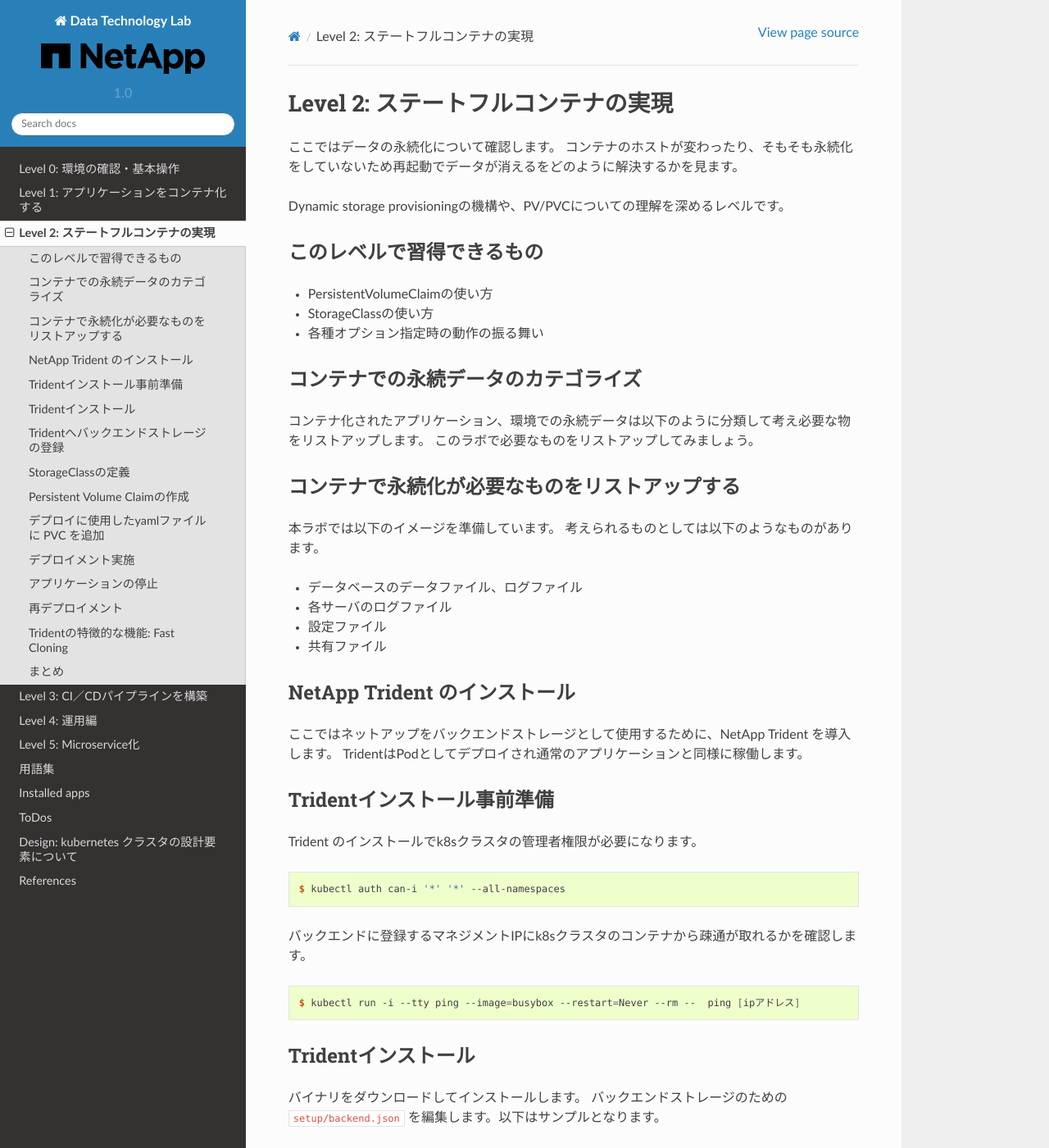
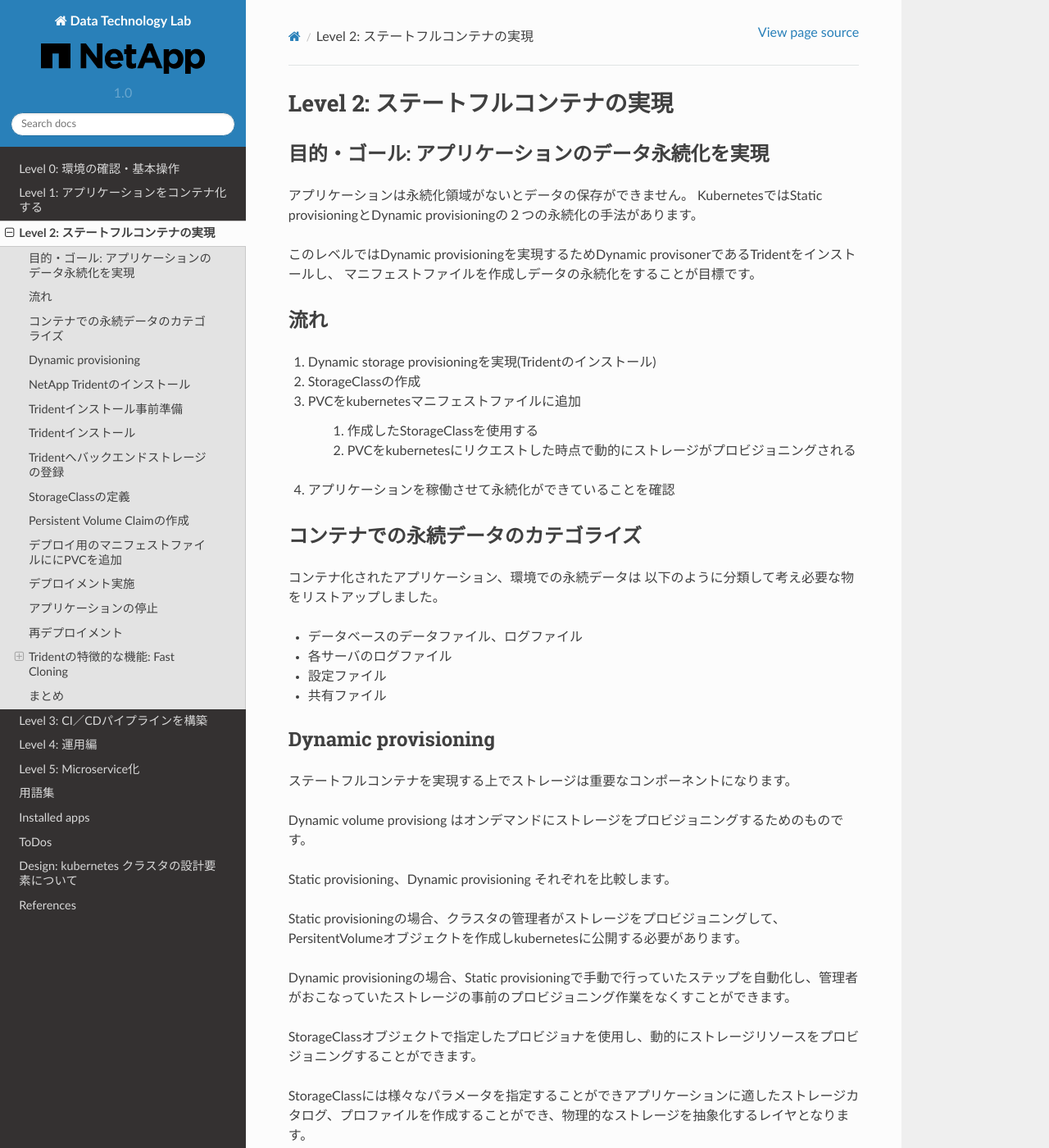
Before and after one commit to NetAppJpTechTeam/NetAppDigitalTransformationLab, a Sphinx documentation site: the page built from docs/source/Level2/index.rst, in a window 1280 px wide and 1400 px high. Shown: the whole window at 82% size. Built offline with Sphinx 7.4.7 and the Read the Docs theme 2.0.0, drawn with Linux system fonts in a browser that asks for light colours; some of the changed text lies outside the part shown.

Commit message:
Revised whole document and add objectives, goal and flow.

```diff
--- a/docs/source/Level2/index.rst
+++ b/docs/source/Level2/index.rst
@@ -2,39 +2,65 @@
 Level 2: ステートフルコンテナの実現
 ==============================================================
 
-ここではデータの永続化について確認します。
-コンテナのホストが変わったり、そもそも永続化をしていないため再起動でデータが消えるをどのように解決するかを見ます。
 
-Dynamic storage provisioningの機構や、PV/PVCについての理解を深めるレベルです。
-
-このレベルで習得できるもの
+目的・ゴール: アプリケーションのデータ永続化を実現
 =============================================================
 
-* PersistentVolumeClaimの使い方
-* StorageClassの使い方
-* 各種オプション指定時の動作の振る舞い
+アプリケーションは永続化領域がないとデータの保存ができません。
+KubernetesではStatic provisioningとDynamic provisioningの２つの永続化の手法があります。
+
+このレベルではDynamic provisioningを実現するためDynamic provisonerであるTridentをインストールし、
+マニフェストファイルを作成しデータの永続化をすることが目標です。
+
+流れ
+=============================================================
+
+#. Dynamic storage provisioningを実現(Tridentのインストール)
+#. StorageClassの作成
+#. PVCをkubernetesマニフェストファイルに追加
+
+    #. 作成したStorageClassを使用する
+    #. PVCをkubernetesにリクエストした時点で動的にストレージがプロビジョニングされる
+
+#. アプリケーションを稼働させて永続化ができていることを確認
 
 コンテナでの永続データのカテゴライズ
 =============================================================
 
-コンテナ化されたアプリケーション、環境での永続データは以下のように分類して考え必要な物をリストアップします。
-このラボで必要なものをリストアップしてみましょう。
-
-コンテナで永続化が必要なものをリストアップする
-=============================================================
-
-本ラボでは以下のイメージを準備しています。
-考えられるものとしては以下のようなものがあります。
+コンテナ化されたアプリケーション、環境での永続データは
+以下のように分類して考え必要な物をリストアップしました。
 
 * データベースのデータファイル、ログファイル
 * 各サーバのログファイル
 * 設定ファイル
 * 共有ファイル
 
-NetApp Trident のインストール
+Dynamic provisioning
 =============================================================
 
-ここではネットアップをバックエンドストレージとして使用するために、NetApp Trident を導入します。
+ステートフルコンテナを実現する上でストレージは重要なコンポーネントになります。
+
+Dynamic volume provisiong はオンデマンドにストレージをプロビジョニングするためのものです。
+
+Static provisioning、Dynamic provisioning それぞれを比較します。
+
+Static provisioningの場合、クラスタの管理者がストレージをプロビジョニングして、PersitentVolumeオブジェクトを作成しkubernetesに公開する必要があります。
+
+Dynamic provisioningの場合、Static provisioningで手動で行っていたステップを自動化し、管理者がおこなっていたストレージの事前のプロビジョニング作業をなくすことができます。
+
+StorageClassオブジェクトで指定したプロビジョナを使用し、動的にストレージリソースをプロビジョニングすることができます。
+
+StorageClassには様々なパラメータを指定することができアプリケーションに適したストレージカタログ、プロファイルを作成することができ、物理的なストレージを抽象化するレイヤとなります。
+
+ネットアップはDynamic provisioningを実現するためのNetApp Tridentというprovisionerを提供しています。
+
+このレベルではTridentでDynamic provisioningを行い、アプリケーションのデータ永続化を実現します。
+
+
+NetApp Tridentのインストール
+=============================================================
+
+Dynamic storage provisioningを実現するためNetApp Tridentを導入します。
 TridentはPodとしてデプロイされ通常のアプリケーションと同様に稼働します。
 
 .. include:: trident-install.rst
@@ -53,13 +79,13 @@
 StorageClassの定義
 =============================================================
 
-StorageClass を定義して、ストレージのサービスカタログを作りましょう。
+StorageClassを定義して、ストレージのサービスカタログを作りましょう。
 
 * DB 用の高速領域: SSD を使ったストレージサービス
 * Web コンテンツ用のリポジトリ: HDDを使ったストレージサービス
 
 ストレージ構成は以下の通りです。
-ラボの中では意識する必要があるところはHDDとSSDのアグリゲートを保有しているところです。
+今回、意識する必要があるところは異なるメディアタイプ(HDDとSSD)のアグリゲートを保有しているところです。
 
 * ONTAP 9.3
 * 各SVMにHDD, SSDのアグリゲートを割り当て済み
@@ -68,11 +94,11 @@
     * aggr2_01:HDDのアグリゲート
 
 
-ストレージクラスの作成方法のサンプルは以下の通りです。
+StorageClassの作成方法のサンプルは以下の通りです。
 
 .. literalinclude:: resources/sample-sc.yaml
     :language: yaml
-    :caption: 高速ストレージ用の定義ファイルの例 StorageClassFastest.yml
+    :caption: 高速ストレージ用のマニフェストファイル例 StorageClassFastest.yml
 
 ストレージクラスを作成します。
 
@@ -93,21 +119,16 @@
 アプリケーションで必要とされる永続化領域の定義をします。
 PVCを作成時に独自の機能を有効化することができます。
 
-reclaimPolicyによってポッドがなくなった際のデータの保管ポリシーの設定やデータ保護、SnapShotの取得ポリシーなどを設定できます。
-
-Tridentではユーザーが既存のボリュームを複製することによって新しいボリュームをプロビジョニングできる機能を提供しています。
-Tridentは、PVCアノテーションである、`trident.netapp.io/cloneFromPVC` を介してこの機能を有効にします。
-ユーザーが既にプロビジョニングされたPVC `mysql`を参照してmysqlcloneを作成します。
-ボリュームを最初からプロビジョニングするのではなく、PVCに対応するボリュームを複製します。
+``reclaimPolicy``によってポッドがなくなった際のデータの保管ポリシーの設定やデータ保護、SnapShotの取得ポリシーなどを設定できます。
 
 一覧については以下のURLに記載があります。
 
 * https://netapp-trident.readthedocs.io/en/stable-v18.01/kubernetes/concepts/objects.html#trident-volume-objects
 
-デプロイに使用したyamlファイルに PVC を追加
+デプロイ用のマニフェストファイルににPVCを追加
 =============================================================
 
-Level1で作成したyamlにPVCの項目を追加し、ダイナミックプロビジョニングで永続化出来るアプリケーションを定義します。
+Level1で作成したマニフェストファイルにPVCの項目を追加し、ダイナミックプロビジョニングで永続化出来るアプリケーションを定義します。
 
 .. literalinclude:: resources/sample-pvc.yaml
     :language: yaml
@@ -127,8 +148,9 @@
 永続化されていることを確認するため、一度アプリケーションを停止します。
 可能であればアプリケーションのバージョンアップを行ってみましょう。
 
-簡単に実施するのはDeploymentで必ず１つのポッドは起動するような設定になっているため、
-ポッド自体を削除すると新たにポッドが起動します。起動後にも
+Deploymentで必ず１つのポッドは起動するような設定になっているため、
+簡単に実施するためにはポッドを削除する手段がとれます。
+DeploymentによってPodの起動数は管理されるため新たにポッドが起動します。
 
 
 再デプロイメント
@@ -159,20 +181,37 @@
 Tridentの特徴的な機能: Fast Cloning
 =============================================================
 
-Tridentの特徴的な機能について前述しました。ここでは更に掘り下げて見たいと思います。
+Tridentには特徴的な機能であるクローニングの機能が存在します。
+
+**巨大なボリュームでも容量消費せずに超高速にデータをコピーする**クローニングテクノロジーがkubernetesから使用可能となります。
+
+ユーザーが既存のボリュームを複製することによって新しいボリュームをプロビジョニングできる機能を提供しています。
+PVCアノテーションである、``trident.netapp.io/cloneFromPVC`` を介してクローン機能を利用できます。
 
 .. literalinclude:: resources/sample-pvccloning.yaml
     :language: yaml
-    :caption: クローニングの定義ファイルの例 pvccloning.yml
+    :caption: クローニングのマニフェストファイルの例 pvccloning.yml
+
+クローニング技術によって実現可能なこと
+---------------------------------------------------------------
+
+クローニング技術はシンプルですが非常に多く用途で使用することができます。
+例としてあげられるのが
+
+* プレビルド環境の高速展開
+* 本番環境に影響せずに大規模な並列テスト
+* 運用時のデータリストアの高速化、瞬時に論理障害を戻す
 
 まとめ
 =============================================================
 
-本ラボではアプリケーションに対してデータの永続化を施しました。
-今回はStorageClassの作成からアプリケーションにPersistentVolumeを割り当てるところまでを一連の流れで体験しました。
-本来であれば、それぞれで役割がことなるため以下のような分担になるかと思います。
+アプリケーションに対して動的に永続化領域をプロビジョニングしデータの永続化を実現しました。
 
-    * StorageClassの作成: インフラの管理者
+今回はStorageClassの作成からアプリケーションにPersistentVolumeを割り当てるところまでを一連の流れで実現しました。
+
+本来であればそれぞれで役割がことなるため以下のような分担になるかと思います。
+
+    * StorageClassの作成: インフラ・kubernetesクラスタの管理者
     * PersistentVolumeClaimの作成: 利用者
 
 今後障害時の動作が気になると思いますが、 :doc:`../Level4/index` での検討事項とします。
--- a/docs/source/Level2/resources/sample-pvc.yaml
+++ b/docs/source/Level2/resources/sample-pvc.yaml
@@ -3,7 +3,7 @@
 metadata:
   name: sample-pv-claim
   labels:
-    app: app_name
+    app: アプリケーション名
   annotations:
     trident.netapp.io/reclaimPolicy: "Retain"
     trident.netapp.io/exportPolicy: "default"
--- a/docs/source/Level2/trident-install.rst
+++ b/docs/source/Level2/trident-install.rst
@@ -27,6 +27,7 @@
     $ cp sample-input/backend-ontap-nas.json setup/backend.json
 
 
+
 .. list-table:: backend.jsonの設定パラメータ
     :header-rows: 1
 
@@ -63,6 +63,7 @@
         "username": "vsadmin",
         "password": "netapp123"
     }
+
     $ ./install_trident.sh -n trident
 
 
@@ -99,7 +100,7 @@
 Tridentへバックエンドストレージの登録
 =============================================================
 
-インストールが完了したことを以下のコマンドで確認します。
+インストールが完了したことを確認します。
 
 .. code-block:: console
 
```
Also changed, not shown: other parts of docs/source/Level2/index.rst (+1 -1 lines), other parts of docs/source/Level2/trident-install.rst (+0 -1 lines).
